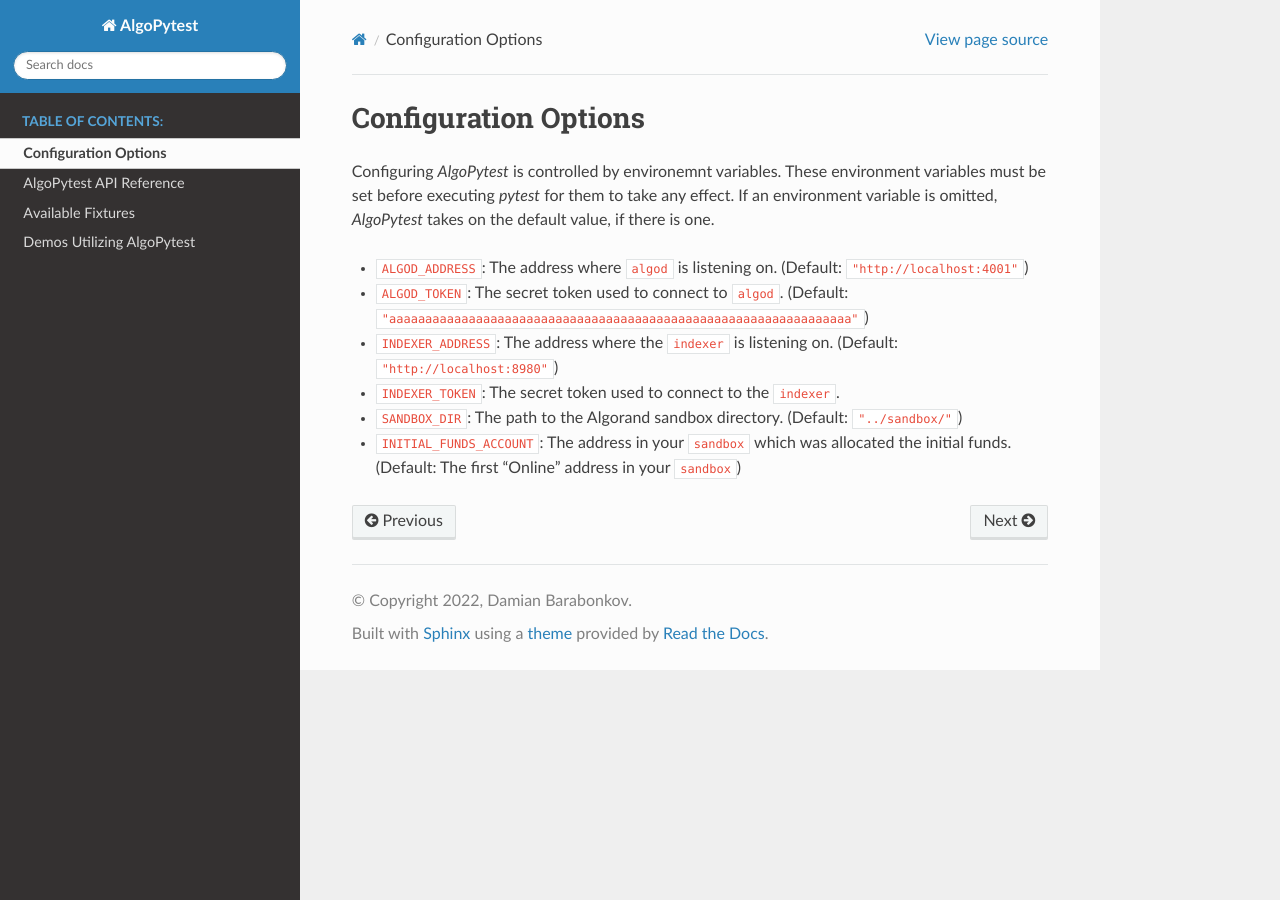
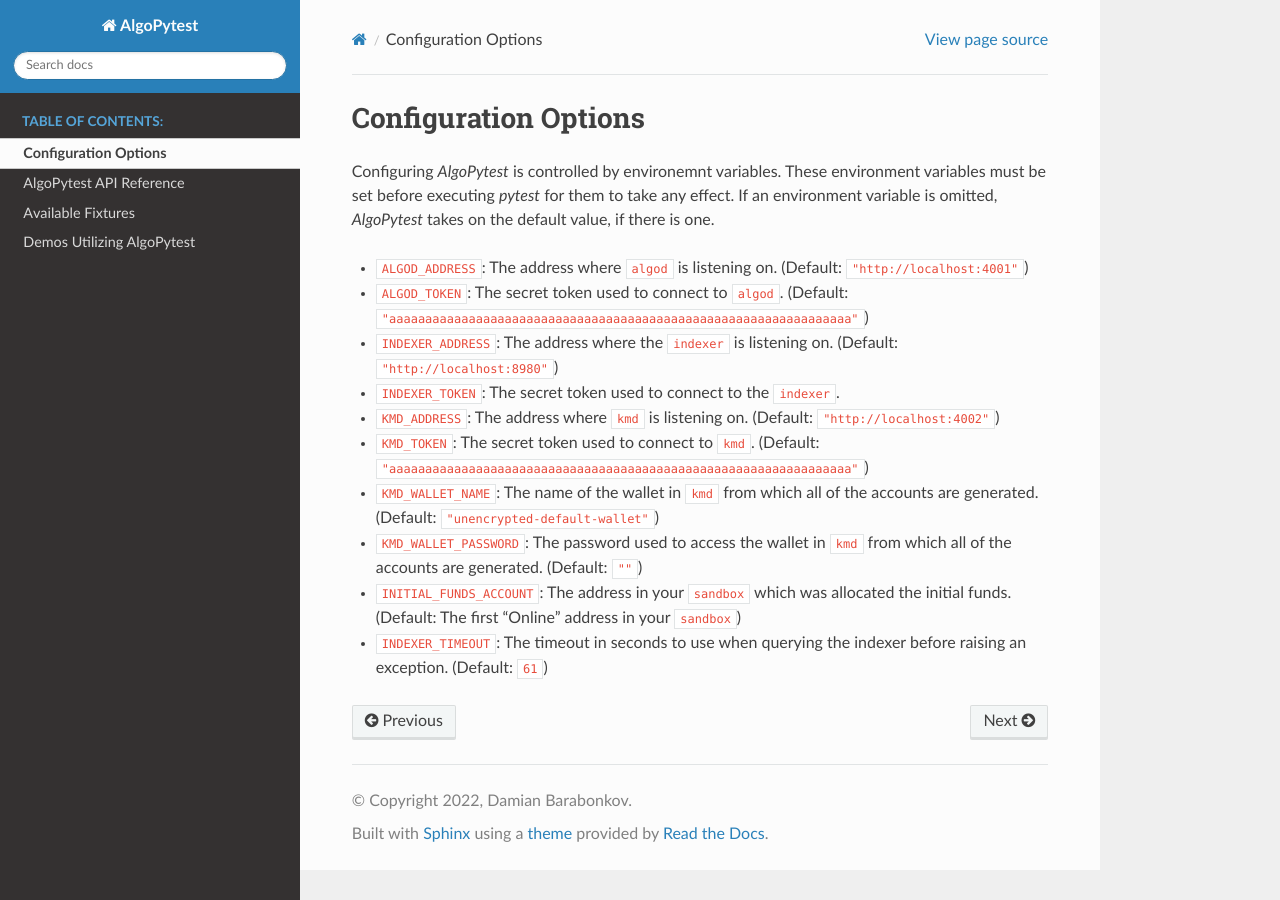
Before and after one commit to DamianB-BitFlipper/algopytest, a Sphinx documentation site: the page built from docs/source/configuration.rst, in a window 1280 px wide. Built offline with Sphinx 7.4.7 and the Read the Docs theme 2.0.0, drawn with Linux system fonts in a browser that asks for light colours.

Commit message:
Updated the 'configuration.rst' to reflect the current state of 'AlgoPytest' (#66)

```diff
--- a/docs/source/configuration.rst
+++ b/docs/source/configuration.rst
@@ -7,5 +7,9 @@
 * ``ALGOD_TOKEN``: The secret token used to connect to ``algod``. (Default: ``"aaaaaaaaaaaaaaaaaaaaaaaaaaaaaaaaaaaaaaaaaaaaaaaaaaaaaaaaaaaaaaaa"``)
 * ``INDEXER_ADDRESS``: The address where the ``indexer`` is listening on. (Default: ``"http://localhost:8980"``)
 * ``INDEXER_TOKEN``: The secret token used to connect to the ``indexer``.
-* ``SANDBOX_DIR``: The path to the Algorand sandbox directory. (Default: ``"../sandbox/"``)
+* ``KMD_ADDRESS``: The address where ``kmd`` is listening on. (Default: ``"http://localhost:4002"``)
+* ``KMD_TOKEN``: The secret token used to connect to ``kmd``. (Default: ``"aaaaaaaaaaaaaaaaaaaaaaaaaaaaaaaaaaaaaaaaaaaaaaaaaaaaaaaaaaaaaaaa"``)
+* ``KMD_WALLET_NAME``: The name of the wallet in ``kmd`` from which all of the accounts are generated. (Default: ``"unencrypted-default-wallet"``)
+* ``KMD_WALLET_PASSWORD``: The password used to access the wallet in ``kmd`` from which all of the accounts are generated. (Default: ``""``)
 * ``INITIAL_FUNDS_ACCOUNT``: The address in your ``sandbox`` which was allocated the initial funds. (Default: The first "Online" address in your ``sandbox``)
+* ``INDEXER_TIMEOUT``: The timeout in seconds to use when querying the indexer before raising an exception. (Default: ``61``)
```
